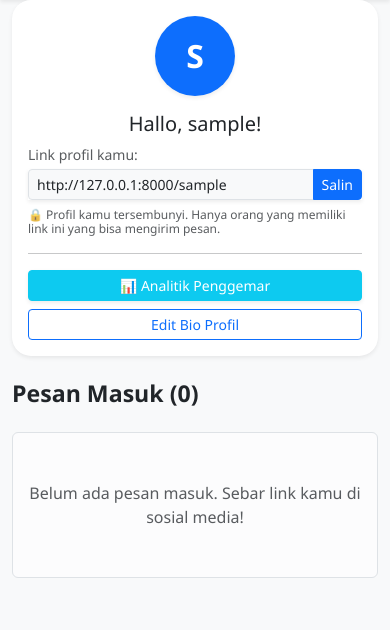
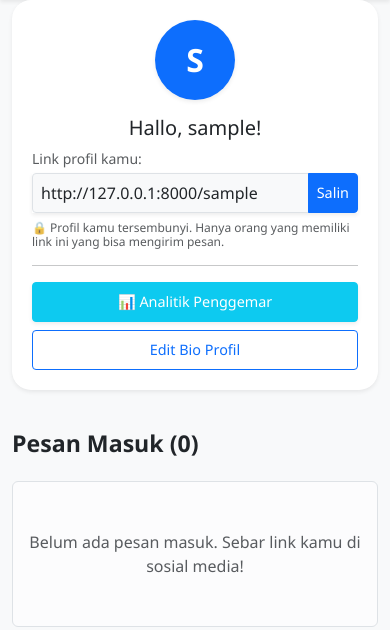
Before and after one commit to Kemalhafizh/curhatbox, a Django app: page /dashboard/ in a window 390 px wide. Shown: the part 56-686 px from the top of the page. Run offline with Django 5.2, Linux system fonts and the light colour scheme; the visitor is signed in with stand-in values (Sample User, id 1); data comes from the database, SQL or seed files in the repository; data that the repository does not hold is empty; some libraries are stand-ins or nearby versions.

Commit message:
feat: Optimize mobile and tablet responsiveness with improved input handling and card layout adjustments

```diff
--- a/main/static/css/style.css
+++ b/main/static/css/style.css
@@ -11,7 +11,8 @@ body {
     display: flex;
     flex-direction: column;
     font-family: 'Segoe UI', Tahoma, Geneva, Verdana, sans-serif;
-    background-color: #f8f9fa; /* Bootstrap light bg */
+    background-color: #f8f9fa;
+    /* Bootstrap light bg */
 }
 
 main {
@@ -191,7 +192,63 @@ main {
 }
 
 @keyframes float {
-    0% { transform: translateY(0px); }
-    50% { transform: translateY(-10px); }
-    100% { transform: translateY(0px); }
+    0% {
+        transform: translateY(0px);
+    }
+
+    50% {
+        transform: translateY(-10px);
+    }
+
+    100% {
+        transform: translateY(0px);
+    }
 }
+
+/* =========================================
+   8. MOBILE & TABLET OPTIMIZATION (Responsive)
+   ========================================= */
+@media (max-width: 768px) {
+
+    /* Mencegah auto-zoom menjengkelkan di Safari iOS saat fokus ke input */
+    input.form-control,
+    textarea.form-control,
+    select.form-control {
+        font-size: 16px !important;
+    }
+
+    /* Memaksimalkan lebar kartu pesan agar tidak buang-buang margin */
+    .card-body {
+        padding: 1.25rem;
+    }
+
+    /* Ukuran font responsif (mengecilkan hero text yang terlalu raksasa) */
+    .display-4 {
+        font-size: 2.2rem;
+    }
+
+    /* Fat-finger friendly touch targets: Tombol lebih tinggi untuk diketuk jari */
+    .btn-sm,
+    .btn-group-sm>.btn {
+        padding-top: 0.5rem;
+        padding-bottom: 0.5rem;
+        font-size: 0.9rem;
+    }
+
+    /* Mengecilkan IG Story Card agak pas di layar HP saat dirender */
+    .ig-card {
+        transform: scale(0.6);
+        transform-origin: top left;
+    }
+
+    /* Menjaga jarak profil dan dashboard agar tidak menempel */
+    .col-md-4.mb-4 {
+        margin-bottom: 2.5rem !important;
+    }
+
+    /* Menyebarkan tombol aksi agar mudah diraih jari */
+    .d-flex.gap-2.flex-wrap.align-items-center {
+        gap: 0.75rem !important;
+        justify-content: flex-start;
+    }
+}
--- a/main/templates/main/dashboard.html
+++ b/main/templates/main/dashboard.html
@@ -134,9 +134,10 @@
                 {% endif %}
                 {% endif %}
 
-                <div class="d-flex gap-2 flex-wrap align-items-center">
+                <hr class="text-muted opacity-25">
+                <div class="d-flex gap-2 flex-wrap align-items-center mt-3">
                     {% if not msg.is_disposable %}
-                    <button type="button" class="btn btn-sm btn-primary" data-bs-toggle="modal"
+                    <button type="button" class="btn btn-sm btn-primary flex-fill" data-bs-toggle="modal"
                         data-bs-target="#replyModal{{ msg.id }}">
                         {% if msg.reply_content %}Edit Balasan{% else %}Balas{% endif %}
                     </button>
@@ -144,31 +145,31 @@
                     {% if msg.reply_content %}
                     <button
                         onclick="generateStory('{{ msg.content|escapejs }}', '{{ msg.reply_content|escapejs }}', '{{ user.username }}')"
-                        class="btn btn-sm btn-success text-white">
+                        class="btn btn-sm btn-success text-white flex-fill">
                         📸 IG Story
                     </button>
                     {% endif %}
                     {% endif %}
 
-                    <form action="{% url 'block_sender' msg.id %}" method="POST"
+                    <form action="{% url 'block_sender' msg.id %}" method="POST" class="flex-fill m-0"
                         onsubmit="return confirm('Yakin ingin memblokir pengirim ini? Mereka tidak akan bisa kirim pesan ke kamu lagi selamanya.')">
                         {% csrf_token %}
-                        <button type="submit" class="btn btn-sm btn-outline-dark" title="Blokir Pengirim">
+                        <button type="submit" class="btn btn-sm btn-outline-dark w-100" title="Blokir Pengirim">
                             🚫 Blokir
                         </button>
                     </form>
 
-                    <form action="{% url 'delete_message' msg.id %}" method="POST"
+                    <form action="{% url 'delete_message' msg.id %}" method="POST" class="flex-fill m-0"
                         onsubmit="return confirm('Hapus pesan ini?')">
                         {% csrf_token %}
-                        <button type="submit" class="btn btn-sm btn-outline-danger">Hapus</button>
+                        <button type="submit" class="btn btn-sm btn-outline-danger w-100">Hapus</button>
                     </form>
 
                     {% if not msg.is_disposable %}
-                    <form action="{% url 'toggle_favorite' msg.id %}" method="POST">
+                    <form action="{% url 'toggle_favorite' msg.id %}" method="POST" class="flex-fill m-0">
                         {% csrf_token %}
                         <button type="submit"
-                            class="btn btn-sm {% if msg.is_favorite %}btn-warning{% else %}btn-outline-warning text-dark{% endif %}"
+                            class="btn btn-sm w-100 {% if msg.is_favorite %}btn-warning{% else %}btn-outline-warning text-dark{% endif %}"
                             title="Pin Pesan">
                             {% if msg.is_favorite %}⭐ Unpin{% else %}☆ Pin{% endif %}
                         </button>
```
